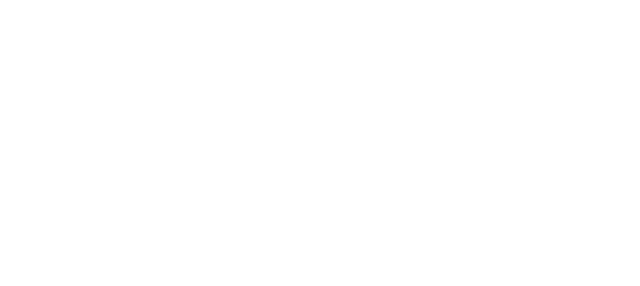
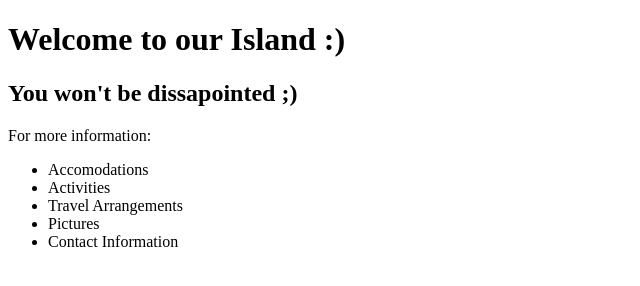
Before and after one commit to doctorcrawford/resort-website, a plain HTML site: page resort-website.html in a window 1280 px wide. Shown: the whole page, without its empty margins (0-640 px from the left). Drawn offline with Linux system fonts and the light colour scheme.

Commit message:
add headers and resort outline
Co-authored-by: Emma Gerigscott <elgerig@gmail.com>

```diff
--- a/resort-website.html
+++ b/resort-website.html
@@ -8,6 +8,15 @@
   <title>Fire Island</title>
 </head>
 <body>
-
+  <h1>Welcome to our Island :)</h1>
+  <h2>You won't be dissapointed ;)</h2>
+  <p>For more information:</p>
+  <ul>
+    <li>Accomodations</li>
+    <li>Activities</li>
+    <li>Travel Arrangements</li>
+    <li>Pictures</li>
+    <li>Contact Information</li>
+  </ul>
 </body>
 </html>
```
